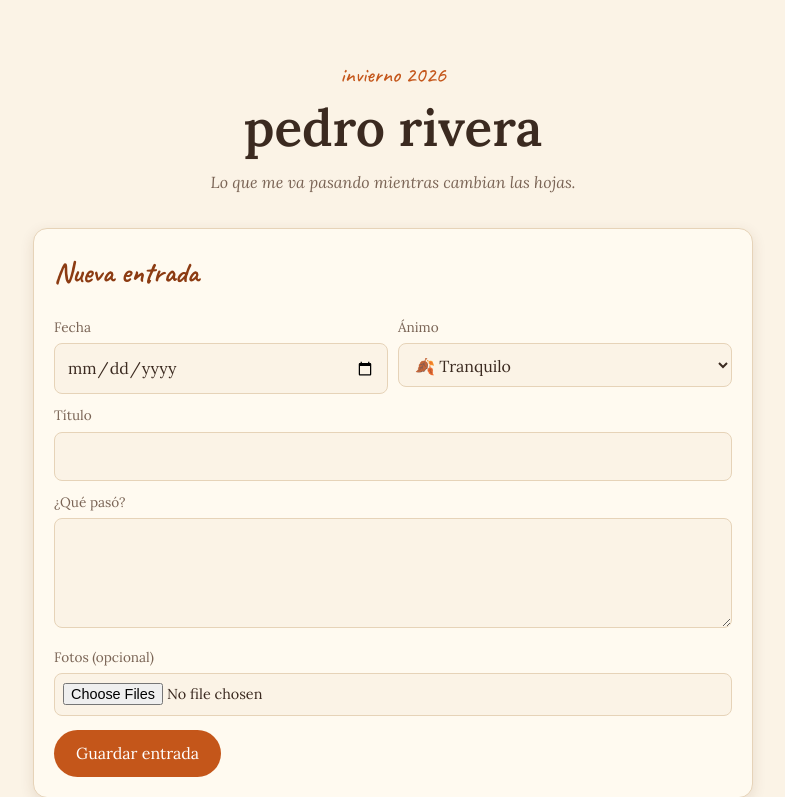
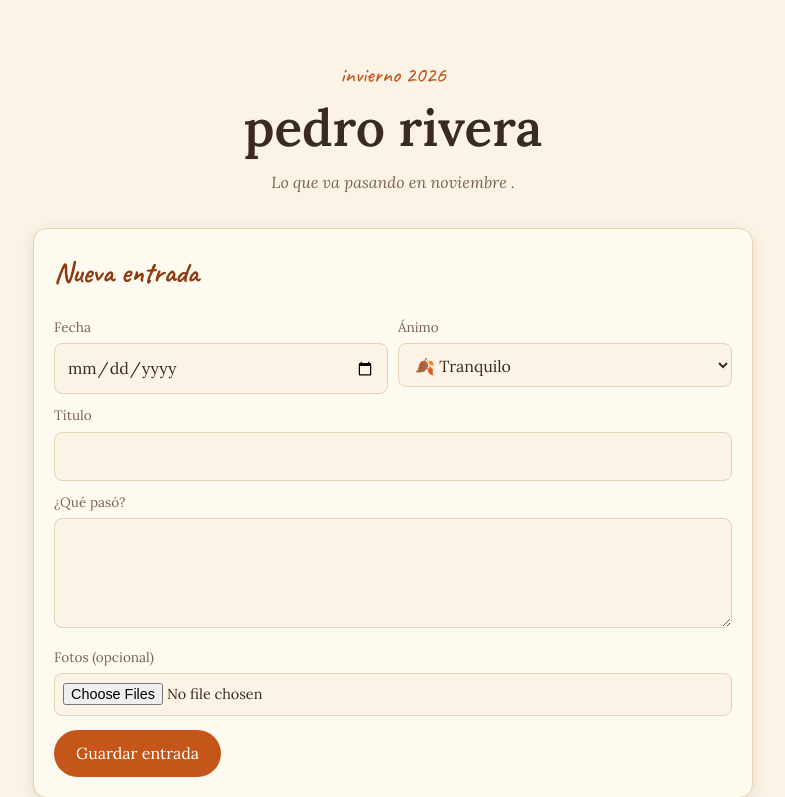
Before and after one commit to Pedroriver/mi-diario, a Flask app: page / in a window 1280 px wide. Shown: the top 797 px of the page, without its empty margins (247-1032 px from the left). Run offline with Flask 3, Linux system fonts and the light colour scheme; some libraries are stand-ins or nearby versions.

Commit message:
Actualizar index.html

```diff
--- a/templates/index.html
+++ b/templates/index.html
@@ -12,7 +12,7 @@
   <header class="contenedor">
     <span class="etiqueta">invierno 2026</span>
     <h1>pedro rivera</h1>
-    <p>Lo que me va pasando mientras cambian las hojas.</p>
+    <p>Lo que va pasando en noviembre .</p>
   </header>
 
   <main class="contenedor">
```
